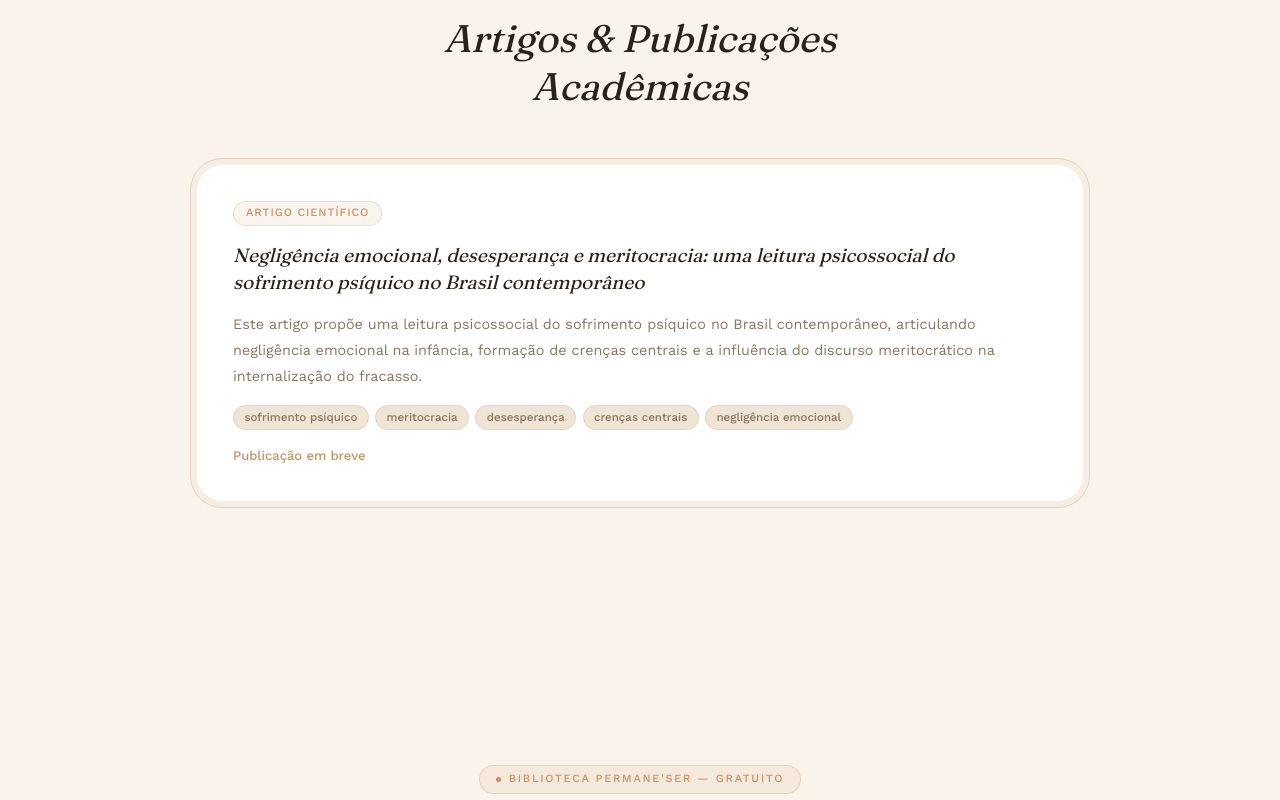
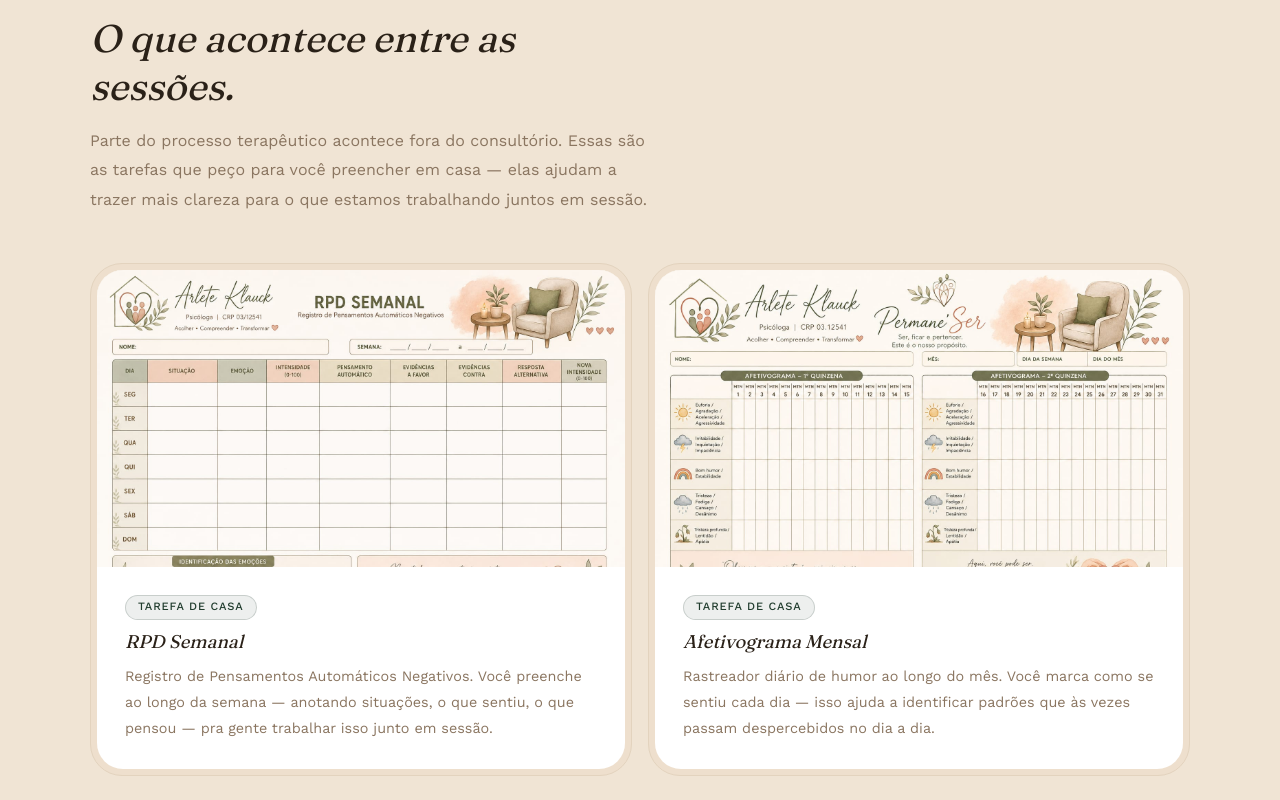
Before and after one commit to AGRyze-tech/permane-ser, a Next.js app: page /livros in a window 1280 px wide. Shown: the part 2280-3080 px from the top of the page. Built offline with nearby package versions, Linux system fonts and the light colour scheme.

Commit message:
feat: secao ferramentas do processo terapeutico visivel em livros

```diff
--- a/app/livros/page.tsx
+++ b/app/livros/page.tsx
@@ -396,6 +396,166 @@ export default function LivrosPage() {
                 </div>
               </FadeIn>
             ))}
+          </div>
+        </div>
+      </section>
+
+      {/* ═══ FERRAMENTAS DO PROCESSO ════════════════════ */}
+      <section style={{ background: 'var(--bg-alt)', ...sectionPad }}>
+        <div style={{ maxWidth: 1100, margin: '0 auto' }}>
+          <FadeIn style={{ marginBottom: '3rem' }}>
+            <span style={eyebrow}><Dot /> Ferramentas do Processo Terapêutico</span>
+            <h2 style={{
+              fontFamily: 'var(--font-fraunces)',
+              fontWeight: 400,
+              fontStyle: 'italic',
+              fontSize: 'clamp(1.7rem, 4vw, 2.4rem)',
+              color: 'var(--text)',
+              lineHeight: 1.25,
+              maxWidth: 560,
+            }}>
+              O que acontece entre as sessões.
+            </h2>
+            <p style={{
+              fontFamily: 'var(--font-work-sans)',
+              fontSize: '1rem',
+              color: 'var(--text-muted)',
+              lineHeight: 1.85,
+              maxWidth: 560,
+              marginTop: '1rem',
+            }}>
+              Parte do processo terapêutico acontece fora do consultório. Essas são as tarefas que peço para você preencher em casa — elas ajudam a trazer mais clareza para o que estamos trabalhando juntos em sessão.
+            </p>
+          </FadeIn>
+
+          <div style={{
+            display: 'grid',
+            gridTemplateColumns: 'repeat(auto-fit, minmax(min(100%, 420px), 1fr))',
+            gap: 16,
+          }}>
+            {/* RPD Semanal */}
+            <FadeIn delay={0.05}>
+              <div style={{
+                background: 'rgba(192,133,82,0.05)',
+                border: '1px solid var(--border)',
+                borderRadius: '2rem',
+                padding: 6,
+                height: '100%',
+              }}>
+                <div style={{
+                  background: 'var(--bg-card)',
+                  borderRadius: 'calc(2rem - 6px)',
+                  boxShadow: 'inset 0 1px 1px rgba(255,255,255,0.85)',
+                  overflow: 'hidden',
+                  height: '100%',
+                  display: 'flex',
+                  flexDirection: 'column',
+                }}>
+                  <div style={{ position: 'relative', width: '100%', aspectRatio: '16/9', overflow: 'hidden', background: 'var(--bg-alt)' }}>
+                    <Image
+                      src="/tarefas/rpd-semanal.jpg"
+                      alt="RPD Semanal — Registro de Pensamentos Automáticos Negativos"
+                      fill
+                      style={{ objectFit: 'cover', objectPosition: 'top' }}
+                      sizes="(max-width: 767px) 100vw, 560px"
+                    />
+                  </div>
+                  <div style={{ padding: '1.75rem', display: 'flex', flexDirection: 'column', gap: '0.625rem', flex: 1 }}>
+                    <span style={{
+                      alignSelf: 'flex-start',
+                      fontFamily: 'var(--font-work-sans)',
+                      fontSize: '0.7rem',
+                      fontWeight: 500,
+                      letterSpacing: '0.08em',
+                      textTransform: 'uppercase' as const,
+                      color: 'var(--green)',
+                      background: 'rgba(31,59,44,0.08)',
+                      border: '1px solid rgba(31,59,44,0.18)',
+                      borderRadius: 9999,
+                      padding: '0.2rem 0.75rem',
+                    }}>Tarefa de Casa</span>
+                    <h3 style={{
+                      fontFamily: 'var(--font-fraunces)',
+                      fontWeight: 400,
+                      fontStyle: 'italic',
+                      fontSize: '1.15rem',
+                      color: 'var(--text)',
+                      lineHeight: 1.3,
+                    }}>RPD Semanal</h3>
+                    <p style={{
+                      fontFamily: 'var(--font-work-sans)',
+                      fontSize: '0.9rem',
+                      color: 'var(--text-muted)',
+                      lineHeight: 1.8,
+                    }}>
+                      Registro de Pensamentos Automáticos Negativos. Você preenche ao longo da semana — anotando situações, o que sentiu, o que pensou — pra gente trabalhar isso junto em sessão.
+                    </p>
+                  </div>
+                </div>
+              </div>
+            </FadeIn>
+
+            {/* Afetivograma */}
+            <FadeIn delay={0.1}>
+              <div style={{
+                background: 'rgba(192,133,82,0.05)',
+                border: '1px solid var(--border)',
+                borderRadius: '2rem',
+                padding: 6,
+                height: '100%',
+              }}>
+                <div style={{
+                  background: 'var(--bg-card)',
+                  borderRadius: 'calc(2rem - 6px)',
+                  boxShadow: 'inset 0 1px 1px rgba(255,255,255,0.85)',
+                  overflow: 'hidden',
+                  height: '100%',
+                  display: 'flex',
+                  flexDirection: 'column',
+                }}>
+                  <div style={{ position: 'relative', width: '100%', aspectRatio: '16/9', overflow: 'hidden', background: 'var(--bg-alt)' }}>
+                    <Image
+                      src="/tarefas/afetivograma.jpg"
+                      alt="Afetivograma Mensal — rastreador de humor"
+                      fill
+                      style={{ objectFit: 'cover', objectPosition: 'top' }}
+                      sizes="(max-width: 767px) 100vw, 560px"
+                    />
+                  </div>
+                  <div style={{ padding: '1.75rem', display: 'flex', flexDirection: 'column', gap: '0.625rem', flex: 1 }}>
+                    <span style={{
+                      alignSelf: 'flex-start',
+                      fontFamily: 'var(--font-work-sans)',
+                      fontSize: '0.7rem',
+                      fontWeight: 500,
+                      letterSpacing: '0.08em',
+                      textTransform: 'uppercase' as const,
+                      color: 'var(--green)',
+                      background: 'rgba(31,59,44,0.08)',
+                      border: '1px solid rgba(31,59,44,0.18)',
+                      borderRadius: 9999,
+                      padding: '0.2rem 0.75rem',
+                    }}>Tarefa de Casa</span>
+                    <h3 style={{
+                      fontFamily: 'var(--font-fraunces)',
+                      fontWeight: 400,
+                      fontStyle: 'italic',
+                      fontSize: '1.15rem',
+                      color: 'var(--text)',
+                      lineHeight: 1.3,
+                    }}>Afetivograma Mensal</h3>
+                    <p style={{
+                      fontFamily: 'var(--font-work-sans)',
+                      fontSize: '0.9rem',
+                      color: 'var(--text-muted)',
+                      lineHeight: 1.8,
+                    }}>
+                      Rastreador diário de humor ao longo do mês. Você marca como se sentiu cada dia — isso ajuda a identificar padrões que às vezes passam despercebidos no dia a dia.
+                    </p>
+                  </div>
+                </div>
+              </div>
+            </FadeIn>
           </div>
         </div>
       </section>
```
